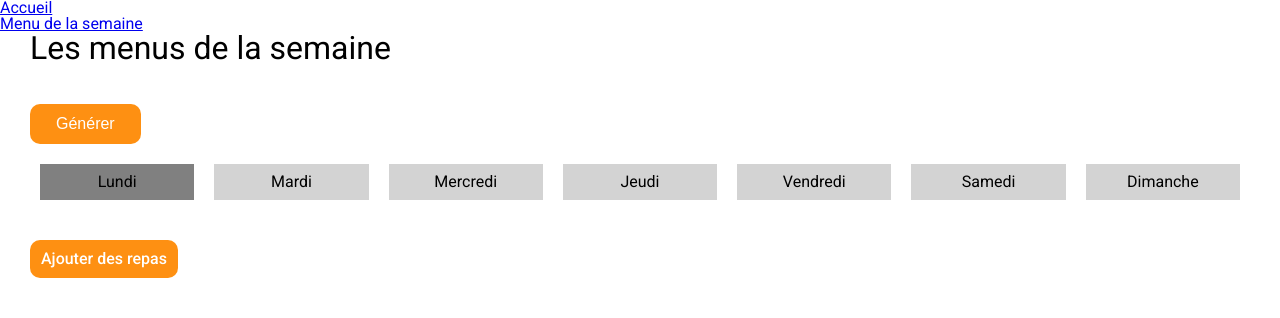
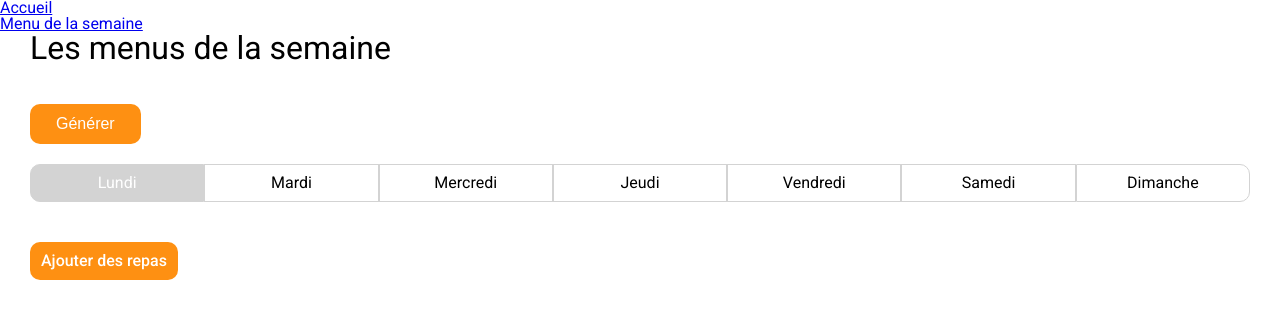
Before and after one commit to antoinechassagne/kanel, a Vue app: page /week in a window 1280 px wide. Shown: the top 318 px of the page. Built offline with nearby package versions, Linux system fonts and the light colour scheme.

Commit message:
:lipstick: Add style on tabs

```diff
--- a/src/scss/components/_tabs.scss
+++ b/src/scss/components/_tabs.scss
@@ -2,24 +2,31 @@
   &__navigation {
     ul {
       display: flex;
-      justify-content: space-between;
+      justify-content: center;
       width: 100%;
     }
   }
 
-  &__content {
-  }
-
   .tab {
     width: calc(100% / 7);
-    margin: 0 10px;
-    background: lightgrey;
     padding: 10px;
     text-align: center;
     cursor: pointer;
+    border: solid 1px lightgrey;
+
+    &:first-child {
+      border-top-left-radius: 10px;
+      border-bottom-left-radius: 10px;
+    }
+
+    &:last-child {
+      border-top-right-radius: 10px;
+      border-bottom-right-radius: 10px;
+    }
 
     &--active {
-      background: gray;
+      background: lightgrey;
+      color: white;
     }
   }
 }
```
